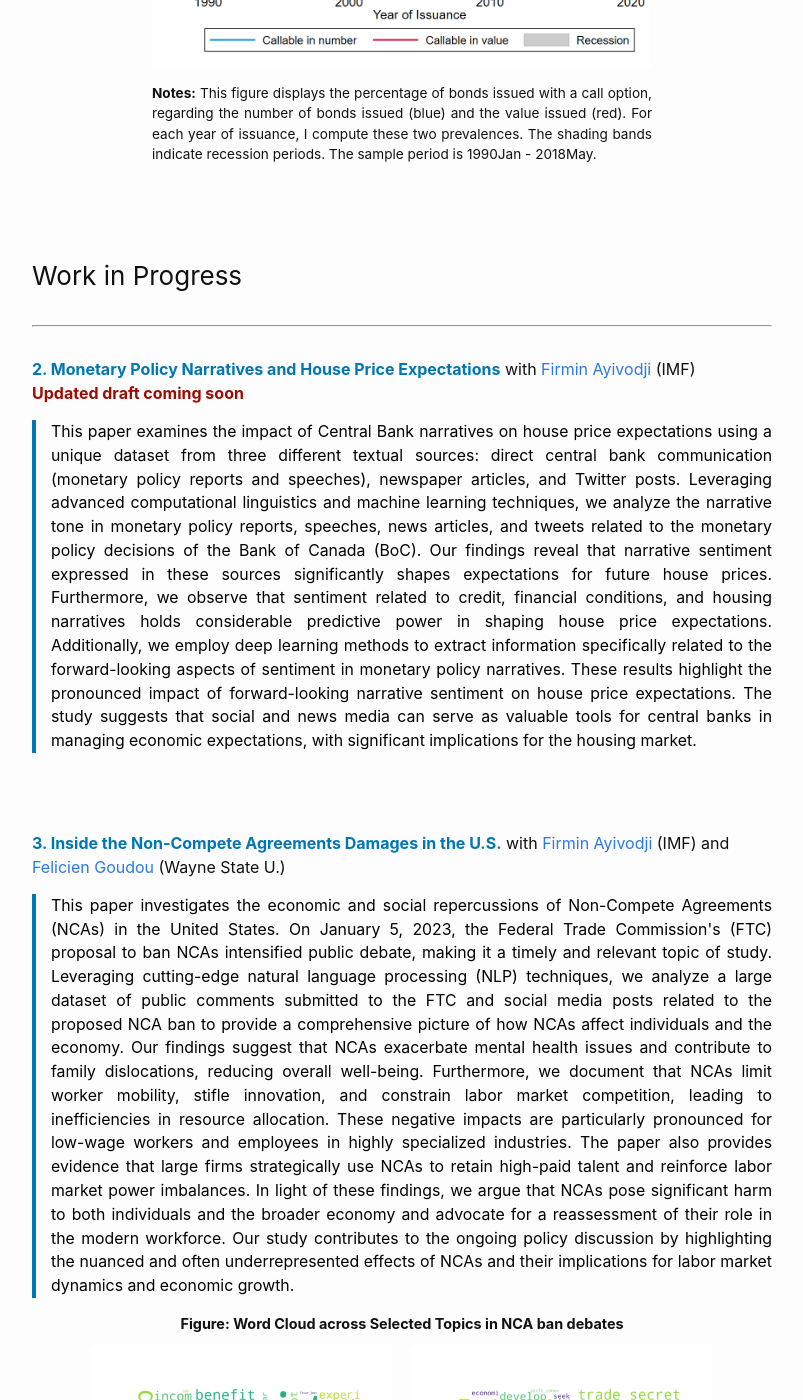
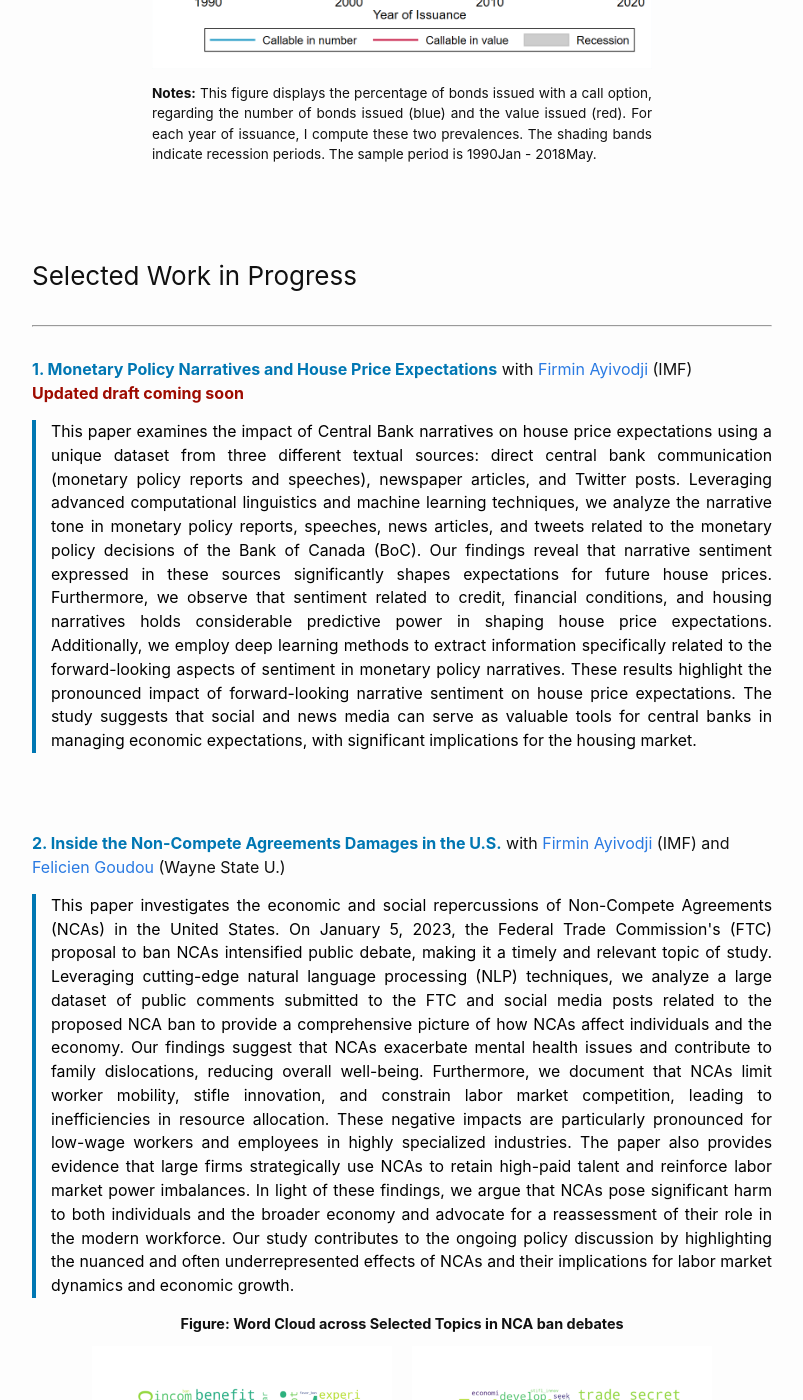
Before and after one commit to justedjabakou/justedjabakou.github.io, a Jekyll site: the page built from 2_research.md, in a window 1280 px wide and 1400 px high, scrolled down 1045 px. Shown: the whole window, without its empty margins (238-1041 px from the left). Built offline with Jekyll 4.4.1, drawn with Linux system fonts in a browser that asks for light colours; some of the changed text lies outside the part shown.

Commit message:
Update 2_research.md

```diff
--- a/2_research.md
+++ b/2_research.md
@@ -6,7 +6,7 @@ permalink: /research/
 
 ### Job Market Paper
 -----------------
-<span style="color:#0077B3;"> <b>1. Debt Callability and Firm Dynamics</b></span>
+<span style="color:#0077B3;"> <b>Debt Callability and Firm Dynamics</b></span>
 <span class="small" style="color:#9E0B00;"> <b>Updated draft coming soon</b> </span>
 <!--<span class="small"> February 2024 </span> -->
 <!--  [**Draft**](https://justedjabakou.github.io/pdfs/DebtCallability_FirmDynamics_JD_recent.pdf){: .btn .btn--inverse} -->  <!-- [**Slides**](){: .btn .btn--linkedin}  -->
@@ -25,9 +25,9 @@ permalink: /research/
 
 <br/><br/>
 
-### Work in Progress
+### Selected Work in Progress
 -----------------
-<span style="color:#0077B3;"> <b>2. Monetary Policy Narratives and House Price Expectations</b></span>
+<span style="color:#0077B3;"> <b>1. Monetary Policy Narratives and House Price Expectations</b></span>
 with [Firmin Ayivodji](https://firminayivodji.github.io/) (IMF)
 <span class="small" style="color:#9E0B00;"> <b>Updated draft coming soon</b> </span>
 <!--<span class="small"> October 2023 </span> -->
@@ -37,7 +37,7 @@ with [Firmin Ayivodji](https://firminayivodji.github.io/) (IMF)
 
 <br/><br/>
 
-<span style="color:#0077B3;"> <b>3. Inside the Non-Compete Agreements Damages in the U.S.</b></span>
+<span style="color:#0077B3;"> <b>2. Inside the Non-Compete Agreements Damages in the U.S.</b></span>
 with [Firmin Ayivodji](https://firminayivodji.github.io/) (IMF) and [Felicien Goudou](https://www.jesugogoudou.me/)  (Wayne State U.)
 <!-- <span class="small" style="color:#9E0B00;"> <b>Updated draft coming soon</b> </span>  -->
 <!--<span class="small"> October 2023 </span> -->
@@ -74,7 +74,7 @@ with [Firmin Ayivodji](https://firminayivodji.github.io/) (IMF) and [Felicien Go
 
 <br/><br/>
 
-<span style="color:#0077B3;"> <b>4. Seniority Structure in Macroeconomics</b></span>
+<span style="color:#0077B3;"> <b>3. Seniority Structure in Macroeconomics</b></span>
 <!-- <span class="small" style="color:#9E0B00;"> <b>Updated draft coming soon</b> </span>  -->
 <!--<span class="small"> October 2023 </span> -->
 <!-- <span class="small" style="color:#9E0B00;"> <b>Updated draft coming soon</b> </span> -->
```
